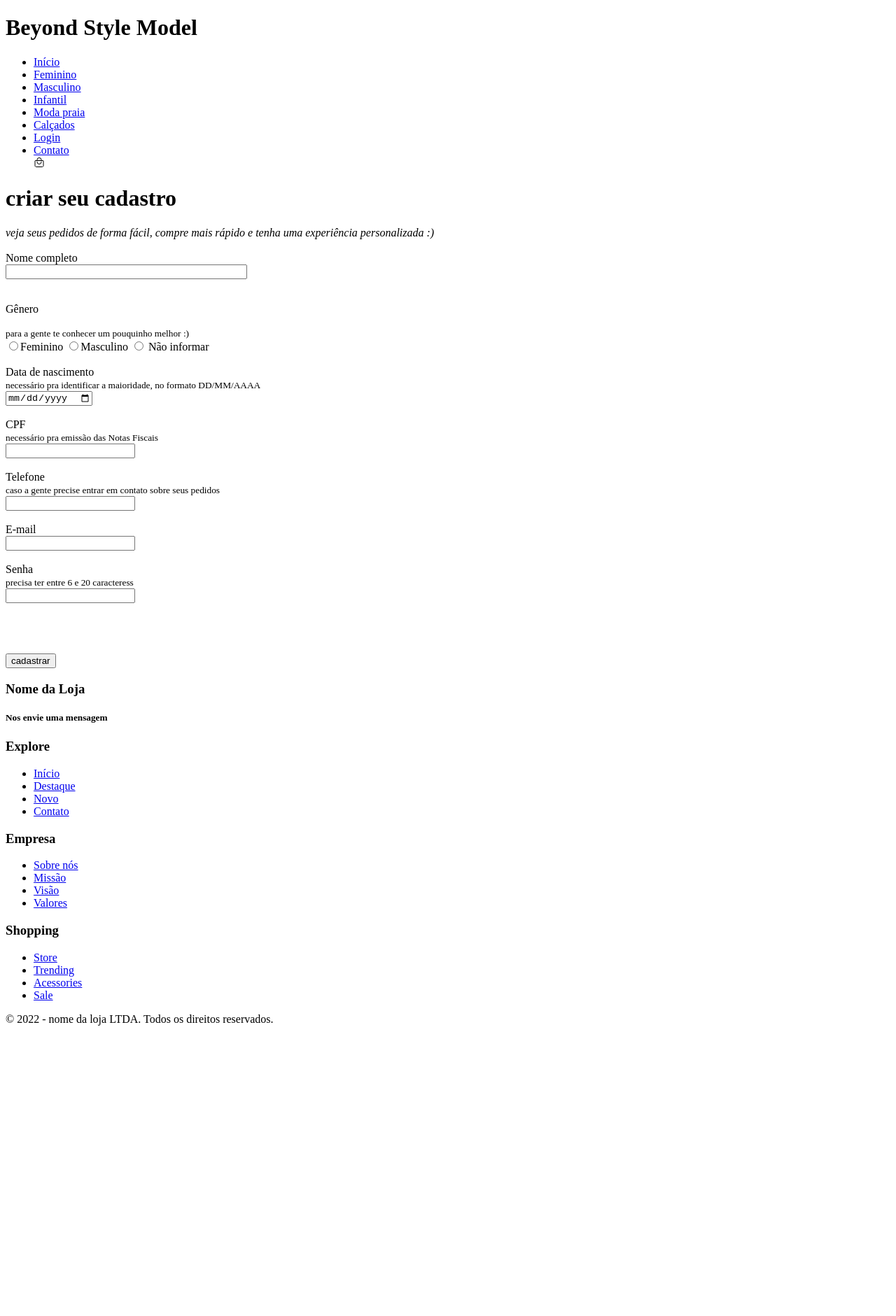
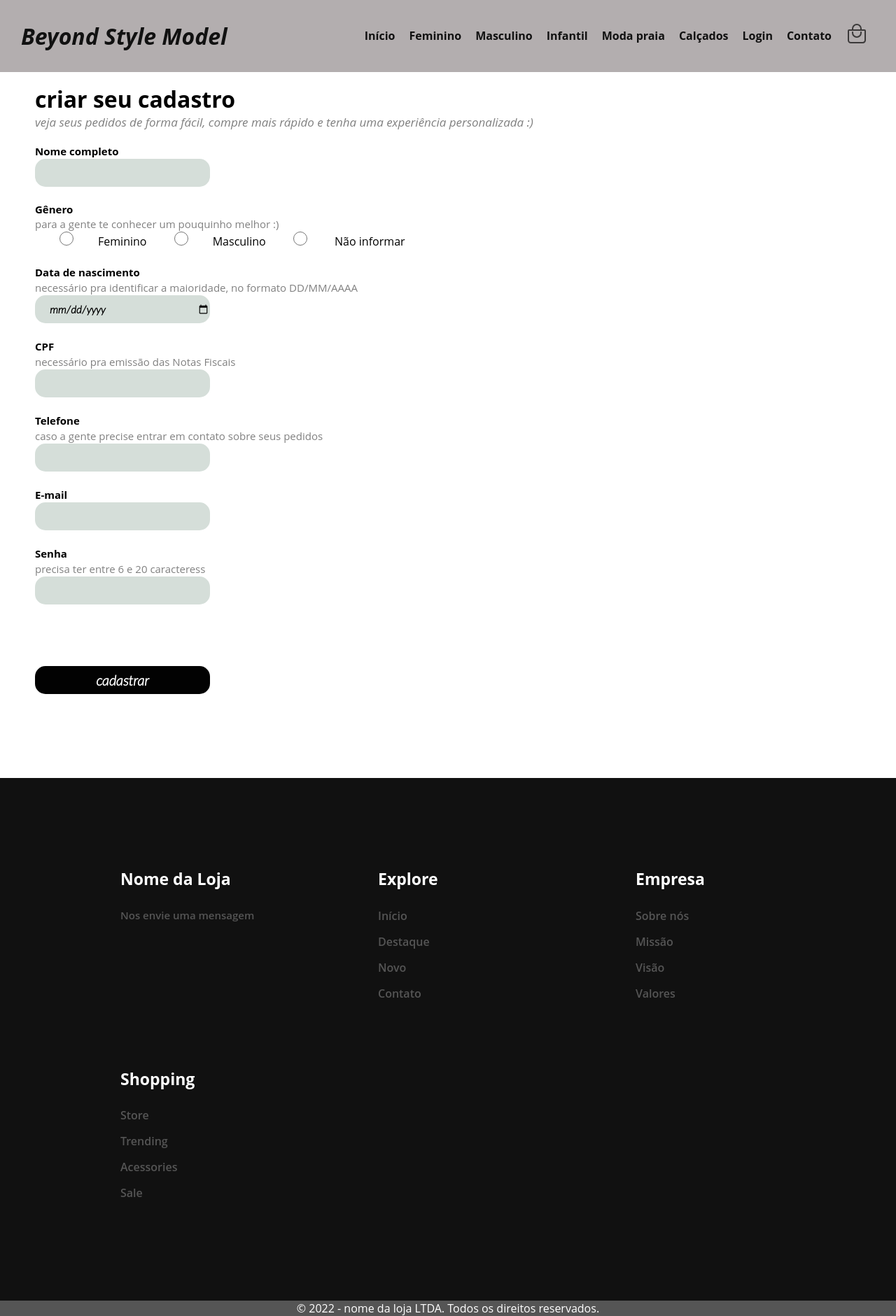
Before and after one commit to lucasb96/Site-FMU, a PHP site: page /html/cadastro.html in a window 1280 px wide. Shown: the whole page at 70% size. Before the commit the page ends 1482 px from the top, so only its background shows below. Run offline with PHP 8.4, Linux system fonts and the light colour scheme.

Commit message:
Adicionado css da página de cadastros
E modificado os demais

```diff
--- a/Projeto/css/estilo.feminino.css
+++ b/Projeto/css/estilo.feminino.css
@@ -47,6 +47,11 @@
         transition: all .35s ease;
         background-color: #fff;
         padding: 14px 14%;
+    }
+
+    header h1 {
+        font-style: italic;
+        color: #111;
     }
 
     .gallery {
--- /dev/null
+++ b/Projeto/css/pagcadastro.css
@@ -0,0 +1,188 @@
+/*body {
+  text-align: left;
+  font-family: 'Lato', sans-serif;
+}*/
+
+* {
+  margin: 0;
+  padding: 0;
+  box-sizing: border-box;
+  font-family: 'Open Sans', sans-serif;
+  text-decoration: none;
+  list-style: none;
+}
+
+body header {
+  background: rgb(179, 174, 175);
+  color: rgb(59, 57, 57);
+  font-weight: bold;
+  padding: 30px;
+}
+
+header {
+  display: flex;
+  justify-content: space-between;
+  padding-top: 1rem;
+  align-items: center;
+  text-align: center;
+  width: 100%;
+  top: 0;
+  right: 0;
+  z-index: 1000;
+  position: fixed;
+  background: transparent;
+  transition: all .35s ease;
+}
+
+header h1 {
+    font-style: italic;
+    color: #111;
+}
+
+#formulario {
+  margin: 120px 50px;
+  font-family: 'Lato', sans-serif;
+}
+
+small {
+  color: gray;
+  font-size: 15px;
+}
+
+em {
+  color: gray;
+  font-size: 17px;
+}
+
+label {
+  font-weight: bold;
+  font-size: 15px;
+}
+
+p.gen {
+  font-weight: bold;
+  font-size: 15px;
+}
+
+input {
+  border-radius: 15px;
+  border: none;
+  width: 250px;
+  height: 40px;
+  background-color: #d5ded9;
+}
+
+/*.nome input {
+  padding-left: 130px;
+}
+
+.email input {
+  padding-left: 150px;
+}*/
+
+.cadastrar input {
+  cursor: pointer;
+  font-size: 20px;
+  background-color: #020202;
+  font-weight: bold;
+  color: white;
+  font-family: 'Lato', sans-serif;
+}
+
+.datanasc input {
+  padding-left: 20px;
+  font-family: 'Lato', sans-serif;
+  font-size: 15px;
+  font-weight: bolder;
+}
+
+.genero input {
+  width: 90px;
+  height: 20px;
+
+}
+
+.logo {
+  font-weight: 500;
+  font-size: 1rem;
+}
+
+.cabecalho-link {
+  display: flex;
+  gap: 3rem;
+}
+
+.cabecalho-link ul {
+  display: flex;
+}
+
+.cabecalho-link ul li {
+  padding: 10px;
+}
+
+.cabecalho-link a {
+  color: #111;
+  font-weight: 700;
+  transition: 0.3s;
+}
+
+.cabecalho-link a:hover {
+  color: #c8815f;
+}
+
+.icon span {
+  padding: 10px;
+  font-size: 2rem;
+  cursor: pointer;
+}
+
+.icon span:hover {
+  color: #c8815f;
+}
+
+
+
+section {
+  padding-top: 4rem;
+
+}
+
+#contato {
+  display: flex;
+  gap: 5rem;
+  justify-content: space-around;
+  background-color: #111;
+  padding: 8rem;
+  margin-top: 5rem;
+  display: grid;
+  grid-template-columns: repeat(auto-fit, minmax(200px, auto));
+}
+
+.meio-contato h3 {
+  color: #fff;
+  font-size: 23px;
+  margin-bottom: 1.6rem;
+}
+
+.meio-contato h5 {
+  font-size: 15px;
+  font-weight: 600;
+  color: #555;
+}
+
+.meio-contato li {
+  margin-bottom: 15px;
+}
+
+.meio-contato li a {
+  display: block;
+  color: #555;
+  font-weight: 600;
+  transition: all .35s ease;
+}
+
+.ultimo-texto {
+  text-align: center;
+  background-color: #555;
+  color: #fff;
+}
```
Also changed, not shown: Projeto/css/calcados.css (+17 -13 lines), Projeto/css/estilo.css (+9 -1 lines), Projeto/css/infantil.css (+5 -3 lines).
